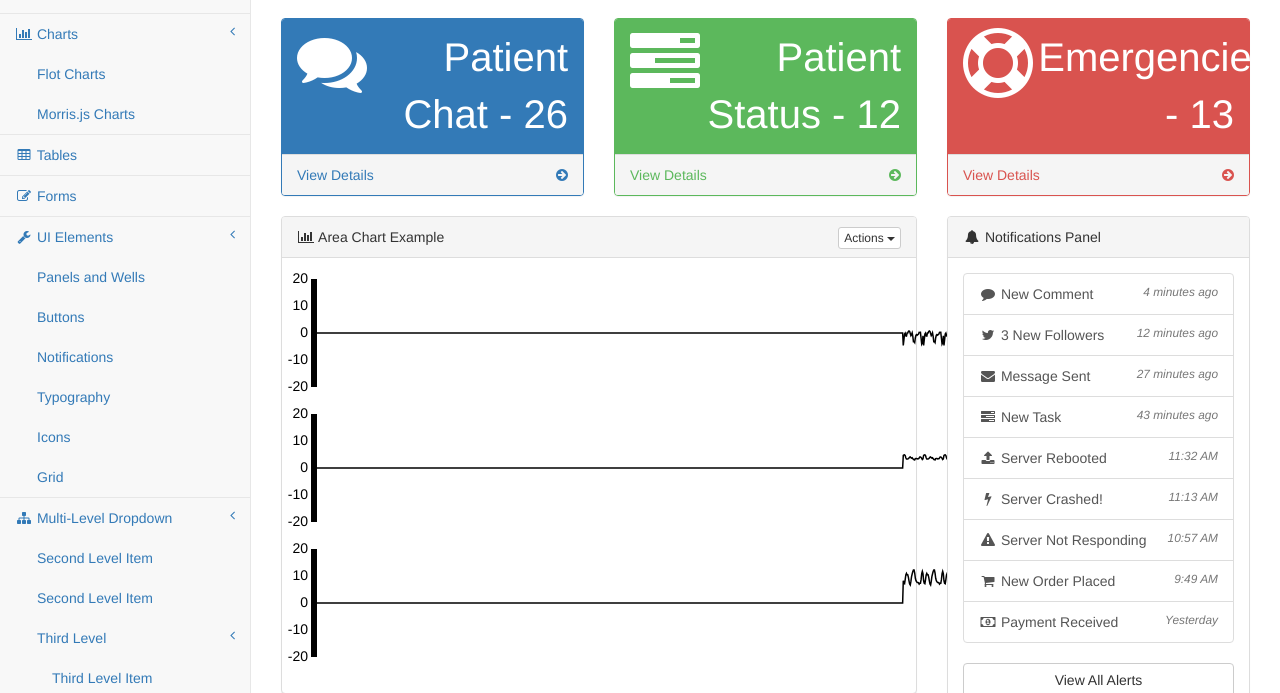
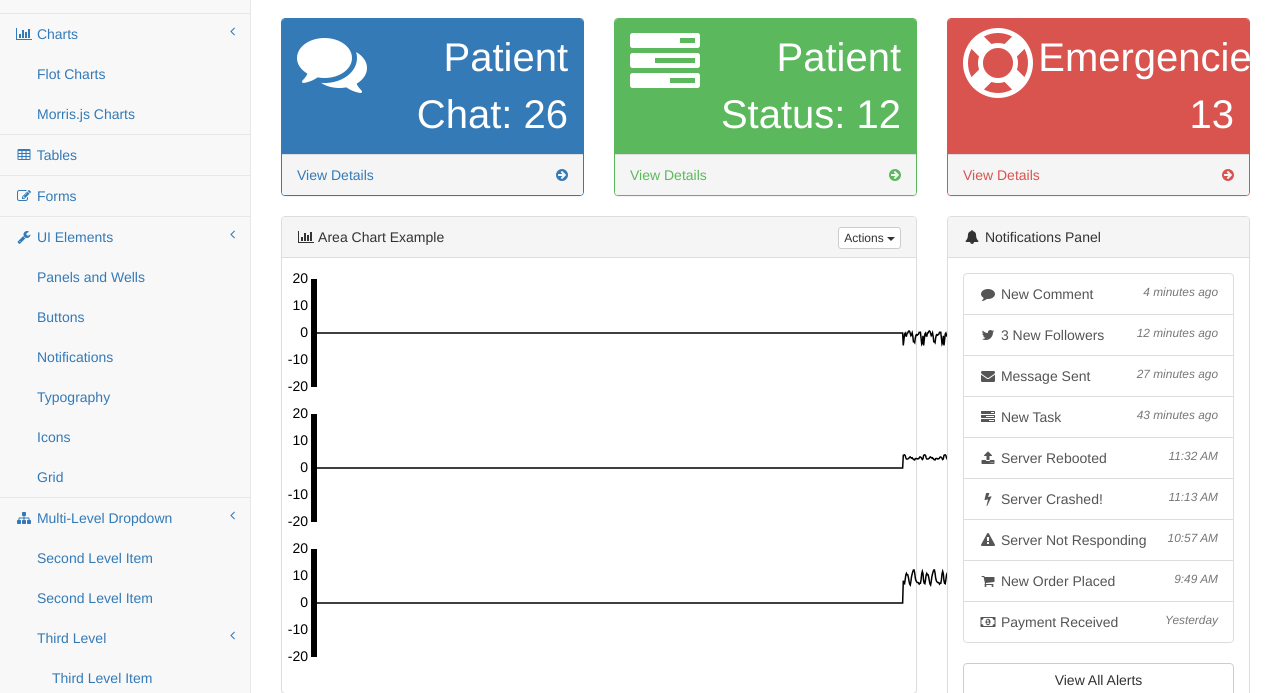
Before and after one commit to casenh/athena_website, a Flask app: page / in a window 1280 px wide. Shown: the part 143-836 px from the top of the page. Run offline with Flask 2, Linux system fonts and the light colour scheme; grey boxes labelled with a size stand in for pictures from a placeholder-image service; some libraries are stand-ins or nearby versions.

Commit message:
added div alert

```diff
--- a/athena_website/__init__.py
+++ b/athena_website/__init__.py
@@ -20,4 +20,4 @@ app.config.from_object("athena_website.config")
 from . import controllers
 
 # Start the app
-app.run(host="ljtrust.org", port=3000)
+app.run(host="localhost", port=3000)
--- a/athena_website/config.py
+++ b/athena_website/config.py
@@ -1,3 +1,3 @@
 #!/usr/bin/env python
 
-SERVER_NAME = "ljtrust.org:3000"
+SERVER_NAME = "localhost:3000"
--- a/templates/bootstrap/index.html
+++ b/templates/bootstrap/index.html
@@ -491,7 +491,7 @@ function chart(domain, interpolation, tick) {
                                     <i class="fa fa-comments fa-5x"></i>
                                 </div>
                                 <div class="col-xs-9 text-right">
-                                    <div class="huge">Patient Chat - 26</div>
+                                    <div class="huge">Patient Chat: 26</div>
                                 </div>
                             </div>
                         </div>
@@ -512,7 +512,7 @@ function chart(domain, interpolation, tick) {
                                     <i class="fa fa-tasks fa-5x"></i>
                                 </div>
                                 <div class="col-xs-9 text-right">
-                                    <div class="huge">Patient Status - 12</div>
+                                    <div class="huge">Patient Status: 12</div>
                                 </div>
                             </div>
                         </div>
@@ -533,7 +533,7 @@ function chart(domain, interpolation, tick) {
                                     <i class="fa fa-support fa-5x"></i>
                                 </div>
                                 <div class="col-xs-9 text-right">
-                                    <div class="huge">Emergencies - <span>13</span></div>
+                                    <div class="huge">Emergencies: <span>13</span></div>
                                 </div>
                             </div>
                         </div>
```
